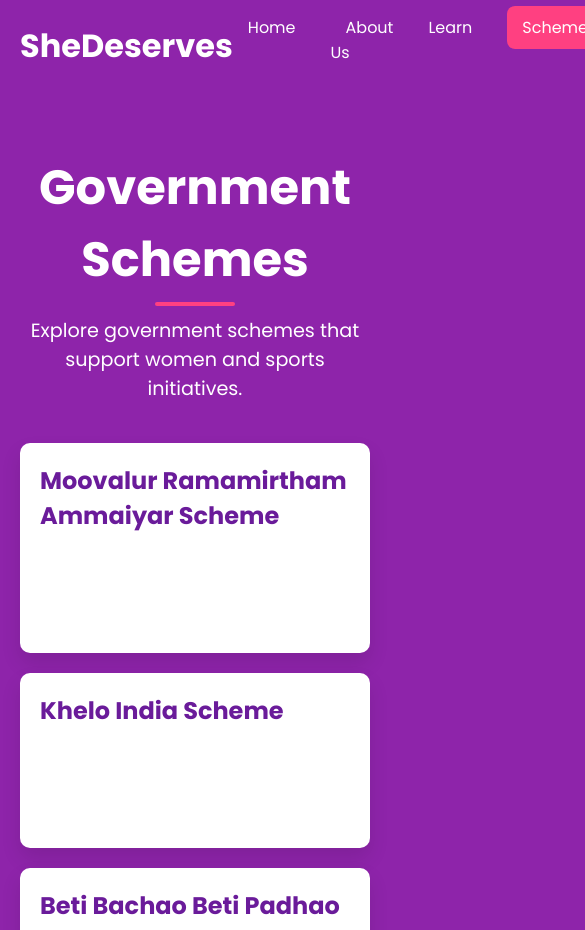
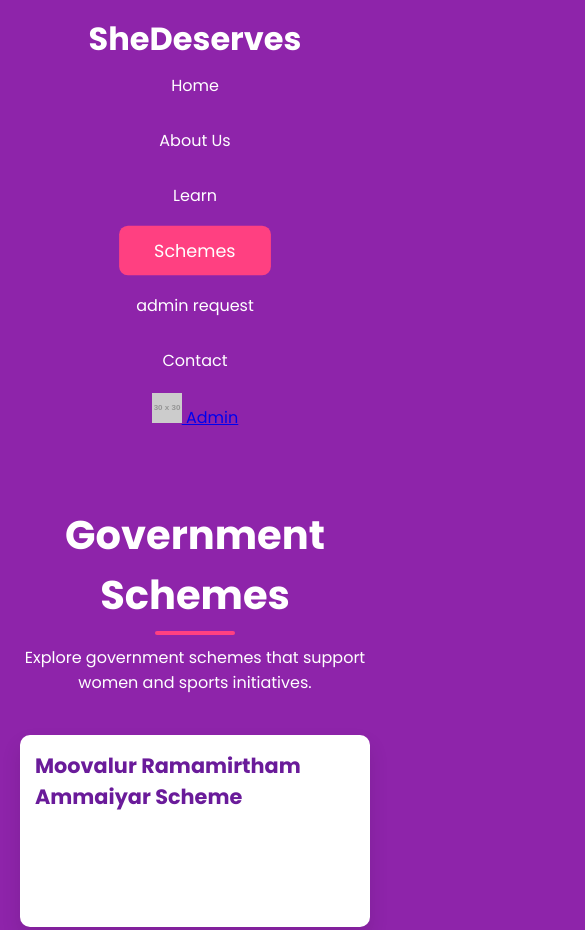
Before and after one commit to jestinkm/hackthon, a plain HTML site: page scheme.html in a window 390 px wide. Shown: the top 930 px of the page, 585 px wide, since content can reach past the window. Drawn offline with Linux system fonts and the light colour scheme; placeholder pictures from the web are drawn by us.

Commit message:
Update scheme.html

```diff
--- a/scheme.html
+++ b/scheme.html
@@ -160,6 +160,55 @@
             font-size: 1.2rem;
             margin-top: 50px;
         }
+        @media (max-width: 768px) {
+    /* Stack forum posts in a single column */
+    .forum-container {
+        grid-template-columns: 1fr;
+    }
+
+    /* Adjust navbar layout */
+    nav {
+        flex-direction: column;
+        align-items: center;
+        text-align: center;
+    }
+
+    nav ul {
+        flex-direction: column;
+        gap: 10px;
+    }
+
+    nav ul li a {
+        display: block;
+        padding: 10px;
+    }
+
+    /* Adjust heading size */
+    .scheme h2 {
+        font-size: 2.5rem;
+    }
+
+    /* Adjust text size */
+    .scheme p,
+    .post-card p {
+        font-size: 1rem;
+    }
+
+    .post-card {
+        padding: 15px;
+    }
+
+    .post-card h3 {
+        font-size: 1.3rem;
+    }
+
+    /* Adjust footer */
+    footer {
+        font-size: 1rem;
+        padding: 15px 0;
+    }
+}
+
     </style>
 </head>
 
```
